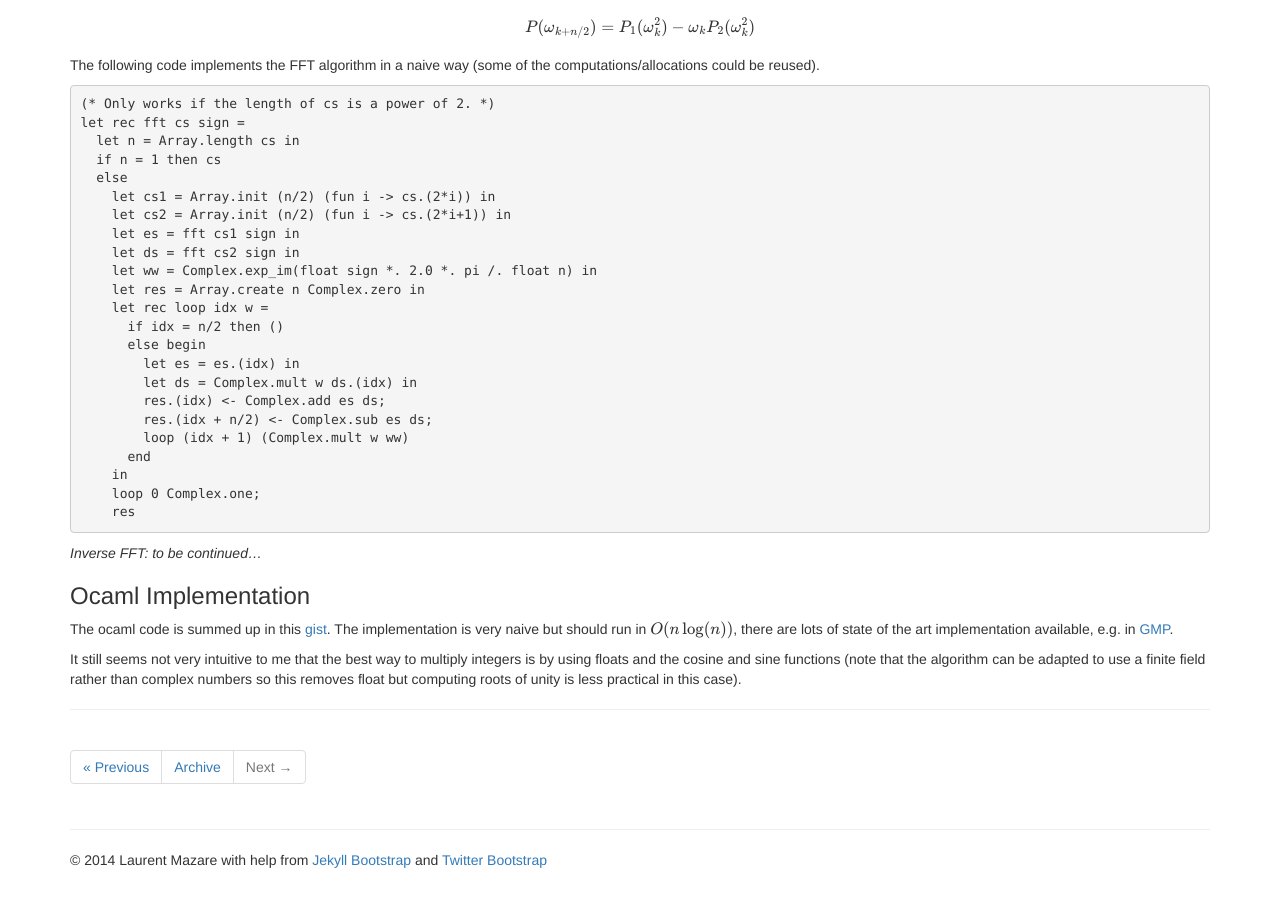
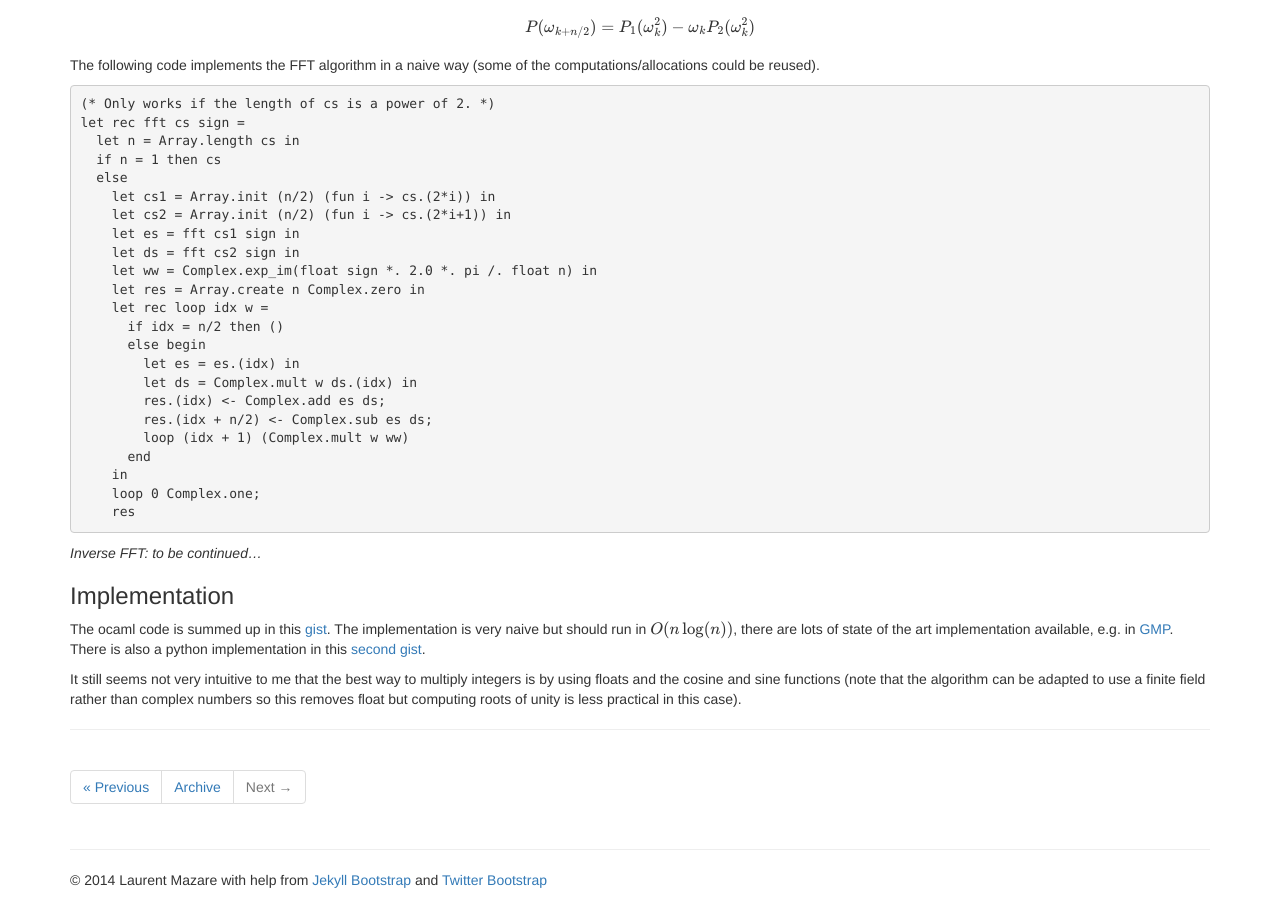
Before and after one commit to LaurentMazare/LaurentMazare.github.io, a Jekyll site: the page built from _posts/2014-11-02-fast-fourier-transform-for-convolutionmultiplication.md, in a window 1280 px wide and 900 px high, scrolled down 2030 px. Built offline with Jekyll 4.4.1, drawn with Linux system fonts in a browser that asks for light colours; nearby versions of some CDN libraries; library files that are not in the unit come from our copies; formulas are drawn with MathJax 3.

Commit message:
Add python gist.

```diff
--- a/_posts/2014-11-02-fast-fourier-transform-for-convolutionmultiplication.md
+++ b/_posts/2014-11-02-fast-fourier-transform-for-convolutionmultiplication.md
@@ -142,11 +142,12 @@ let rec fft cs sign =
 
 *Inverse FFT: to be continued...*
 
-### Ocaml Implementation
+### Implementation
 
 The ocaml code is summed up in this [gist](https://gist.github.com/LaurentMazare/f44160c91a5460be539a).
 The implementation is very naive but should run in $$O(n\log(n))$$, there are lots of state of the art
-implementation available, e.g. in [GMP](https://gmplib.org/).
+implementation available, e.g. in [GMP](https://gmplib.org/). There is also a python implementation in
+this [second gist](https://gist.github.com/LaurentMazare/1034dbbe335c21ef0315).
 
 It still seems not very intuitive to me that the best way to multiply integers is by using floats and the
 cosine and sine functions (note that the algorithm can be adapted to use a finite field rather than complex
```
